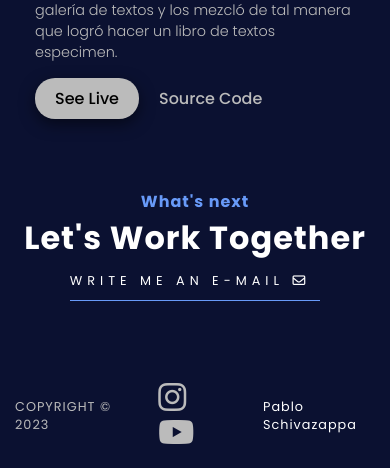
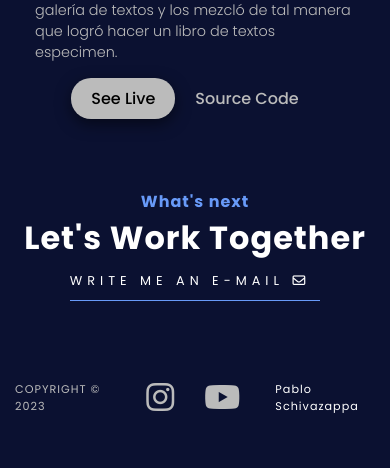
Before and after one commit to pabloschivazappa/Portfolio, a React (Create React App) app: page / in a window 390 px wide. Shown: the part 2164-2632 px from the top of the page. After the commit the page ends 2600 px from the top, so only its background shows below. Built offline with nearby package versions, Linux system fonts and the light colour scheme.

Commit message:
corrections of the responsive design

```diff
--- a/src/Components/Footer/footer.module.css
+++ b/src/Components/Footer/footer.module.css
@@ -36,12 +36,15 @@ footer i:hover {
         align-items: center;
     }
     .copyright {
-        font-size: 0.8rem;
+        font-size: 0.7rem;
+    }
+    footer .socials {
+        display: flex;
     }
     footer i{
         font-size: 2rem;
     }
     .footerName {
-        font-size: 0.8rem;
+        font-size: 0.7rem;
     }
 }
--- a/src/Components/Footer/index.js
+++ b/src/Components/Footer/index.js
@@ -7,7 +7,7 @@ const Footer = () => {
             <div className={styles.copyright}>
                 Copyright © {new Date().getFullYear()}
             </div>
-            <div>
+            <div className={styles.socials}>
                 <a href='https://www.instagram.com/pablo.schivazappa/' target="_blank" rel="noreferrer"><i class="fa-brands fa-instagram"></i></a>
                 <a href='https://www.youtube.com/channel/UCR16IUxEZ4amDETpPicvVmA' target="_blank" rel="noreferrer"><i class="fa-brands fa-youtube"></i></a>
             </div>
--- a/src/Components/Projects/index.js
+++ b/src/Components/Projects/index.js
@@ -16,8 +16,10 @@ const Projects = () => {
                 <div className={styles.content}>
                     <h3>TrackGenix</h3>
                     <p>Lorem Ipsum es simplemente el texto de relleno de las imprentas y archivos de texto. Lorem Ipsum ha sido el texto de relleno estándar de las industrias desde el año 1500, cuando un impresor N. del T. persona que se dedica a la imprenta desconocido usó una galería de textos y los mezcló de tal manera que logró hacer un libro de textos especimen.</p>
+                    <div className={styles.porjectBtns}>
                     <a href="https://trackgenix-app-rosy.vercel.app/home" target="_blank" rel="noreferrer" className={styles.seeLiveBtn}>See Live</a>
                     <a href="https://github.com/pabloschivazappa/Trackgenix-app" target="_blank" rel="noreferrer" className={styles.sourceCodeBtn}>Source Code</a>
+                    </div>
                 </div>
             </div>
         </section>
--- a/src/Components/Projects/projects.module.css
+++ b/src/Components/Projects/projects.module.css
@@ -106,4 +106,8 @@
         width: 300px;
         height: 187.5px;
     }
+    .porjectBtns {
+        display: flex;
+        justify-content: center;
+    }
 }
```
